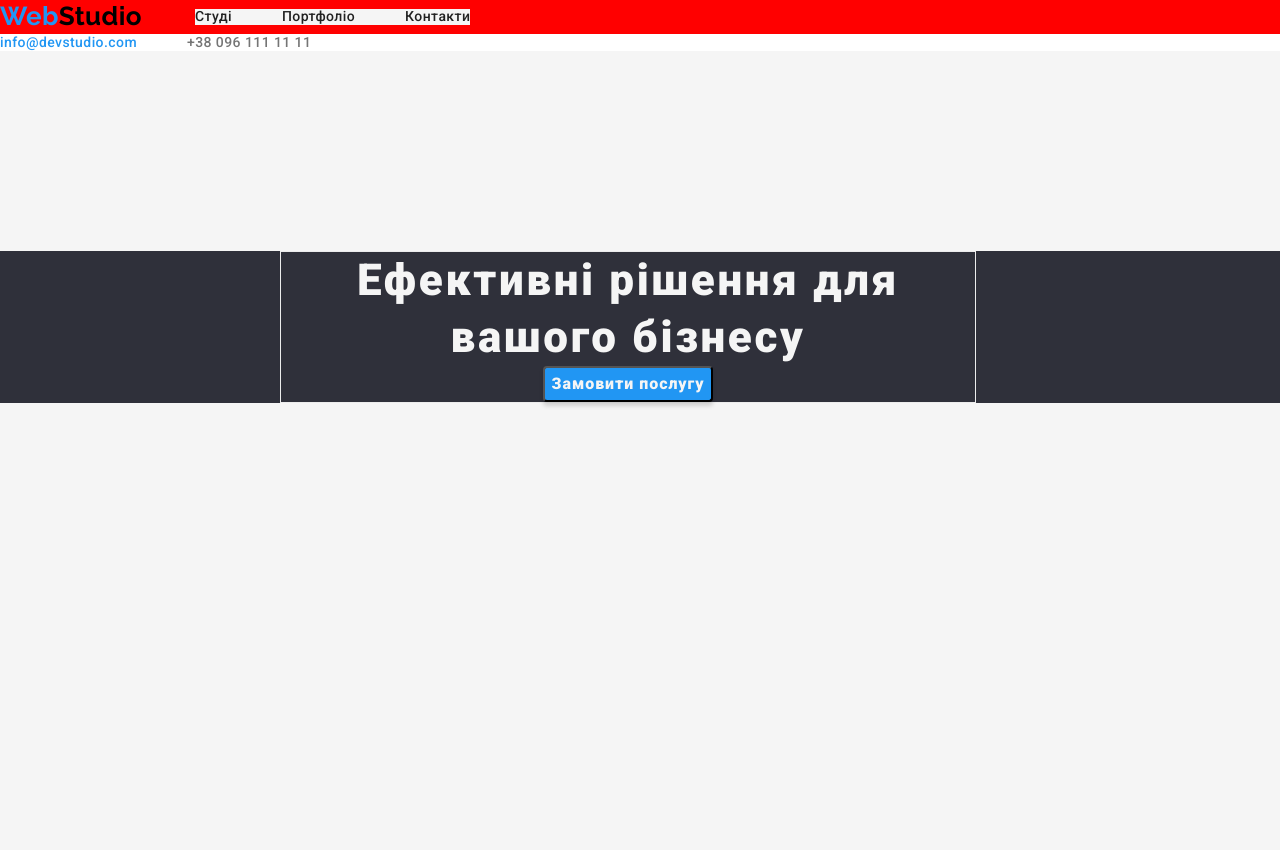
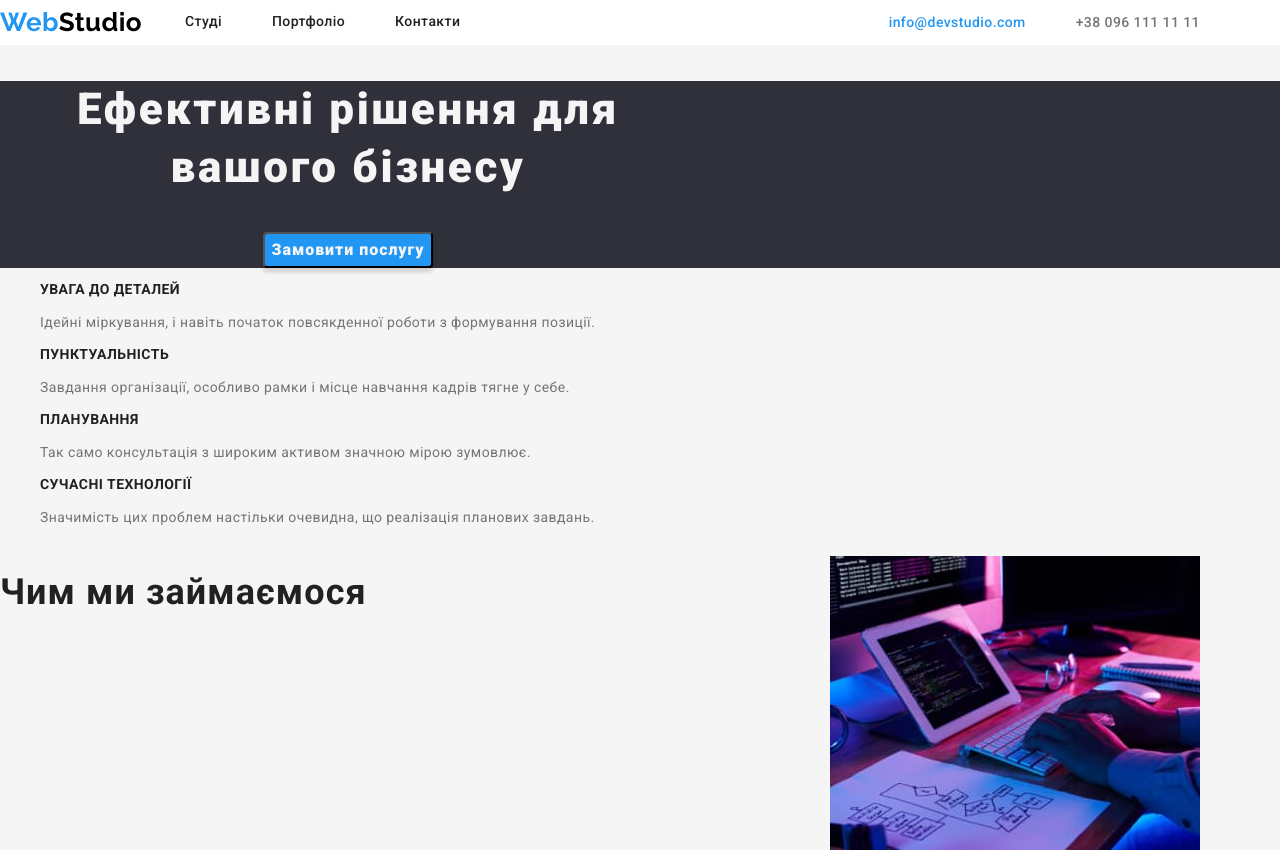
Before and after one commit to Hyrenko/goit-markup-hw-03, a plain HTML site: page index.html in a window 1280 px wide. Shown: the top 850 px of the page. Drawn offline with nearby package versions, Linux system fonts and the light colour scheme.

Commit message:
fix: flax

```diff
--- a/css/styles.css
+++ b/css/styles.css
@@ -30,31 +30,22 @@ body {
 list-style: none;
 }
 
-h1, h2, h3, h4, h5, h6, p, ul {
-    padding: 0;
-    margin: 0;
-}
-
-.conteiner {
+.container {
 display: flex;
 max-width: 1200px;
 justify-content: space-between;
-align-items: center;
-
 }
 
-.conteiner-nav {
+.container-nav {
     display: flex;
     align-items: center;
-    background-color: red;
-    gap: 50px;
 }
 
-.conteiner-contact {
+.container-contact {
     display: flex;
     align-items: center;
     gap: 50px;
-}
+ }
 
 
 
@@ -98,7 +89,6 @@ color: var(--color-black);
 }
 
 .site-nav {
-    background-color: var(--color-prymal);
     color: var(--color-black);
     font-weight: 500;
     font-size: 14px;
@@ -126,8 +116,8 @@ color: var(--color-black);
 .hero-container {
 text-align: center;
 max-width: 696px;
-margin: 200px 280px 452px;
-border: 1px solid #ECECEC;
+width: 1200px;
+align-items: center;
 
 }
 
@@ -138,6 +128,7 @@ border: 1px solid #ECECEC;
     line-height: 1.3;
     color: var(--color-prymal);
     letter-spacing: 0.06em;
+
     }
 
 .hero {
@@ -165,6 +156,12 @@ box-shadow: 0px 4px 4px rgba(0, 0, 0, 0.15);
 cursor: pointer;
 }
 
+.container-title {
+    flex-direction: row;
+    align-items: center;
+
+}
+
 .section-title {
 font-size: 36px;
 font-weight: 700;
@@ -183,6 +180,14 @@ text-align: center;
 
 .team {
     background-color: #F5F4FA;
+
+}
+
+.container-button {
+
+}
+
+.container-portfolio {
 
 }
 
--- a/index.html
+++ b/index.html
@@ -20,7 +20,7 @@
   <body>
     <header>
       <div class="container">
-        <div class="conteiner-nav">
+        <div class="container-nav">
           <a class="logo" href="./index.html"
             ><span class="logo-text">Web</span>Studio</a
           >
@@ -35,7 +35,7 @@
           </nav>
         </div>
 
-        <div class="conteiner-contact list">
+        <div class="container-contact list">
           <ul class="contact-list list">
             <li>
               <a class="address-mail" href="mailto:info@devstudio.com"
@@ -61,6 +61,7 @@
 
       <section>
         <div class="container">
+          <div class="container-title">
             <ul class="list">
               <li>
                 <h3 class="title">УВАГА ДО ДЕТАЛЕЙ</h3>
@@ -79,7 +80,8 @@
               <li>
                 <h3 class="title">ПЛАНУВАННЯ</h3>
                 <p>
-                Так само консультація з широким активом значною мірою зумовлює.
+                  Так само консультація з широким активом значною мірою
+                  зумовлює.
                 </p>
               </li>
               <li>
@@ -90,6 +92,7 @@
                 </p>
               </li>
             </ul>
+          </div>
         </div>
       </section>
 
```
Also changed, not shown: portfolio.html (+7 -5 lines). Lines whose indentation alone changed are shown as unchanged.
